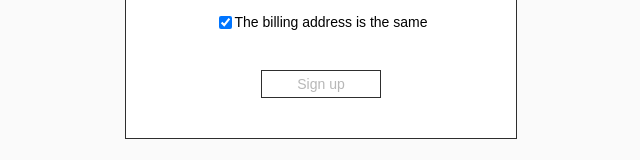
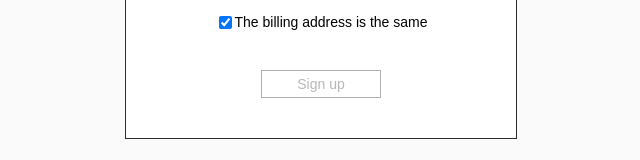
Before and after one commit to dbox7/ecommerce-application, a React (Create React App) app: page /signup in a window 1280 px wide. Shown: the part 996-1156 px from the top of the page, without its empty margins (319-959 px from the left). Built offline with nearby package versions, Linux system fonts and the light colour scheme; a web font is replaced by a local one; what @commercetools/platform-sdk, @commercetools/sdk-client-v2 would draw is missing.

Commit message:
feat: add styles for disabled button

```diff
--- a/src/app/components/button/CButton.css
+++ b/src/app/components/button/CButton.css
@@ -20,9 +20,11 @@
   background-color: var(--accent-color);
 }
 
-.button:active {
+.button:active:not(:disabled) {
   transform: scale(0.95);
 }
 
 .button:disabled {
+  border-color: rgb(176, 176, 176);
+
 }
--- a/src/app/pages/404/NotFoundPage.css
+++ b/src/app/pages/404/NotFoundPage.css
@@ -1,6 +1,5 @@
 .notFound {
   text-align: center;
-
 }
 
 .cat {
@@ -8,7 +7,7 @@
   margin: 20px;
 
   width: 30%;
-  left: 10px
+  left: 10px;
 }
 
 .text {
```
